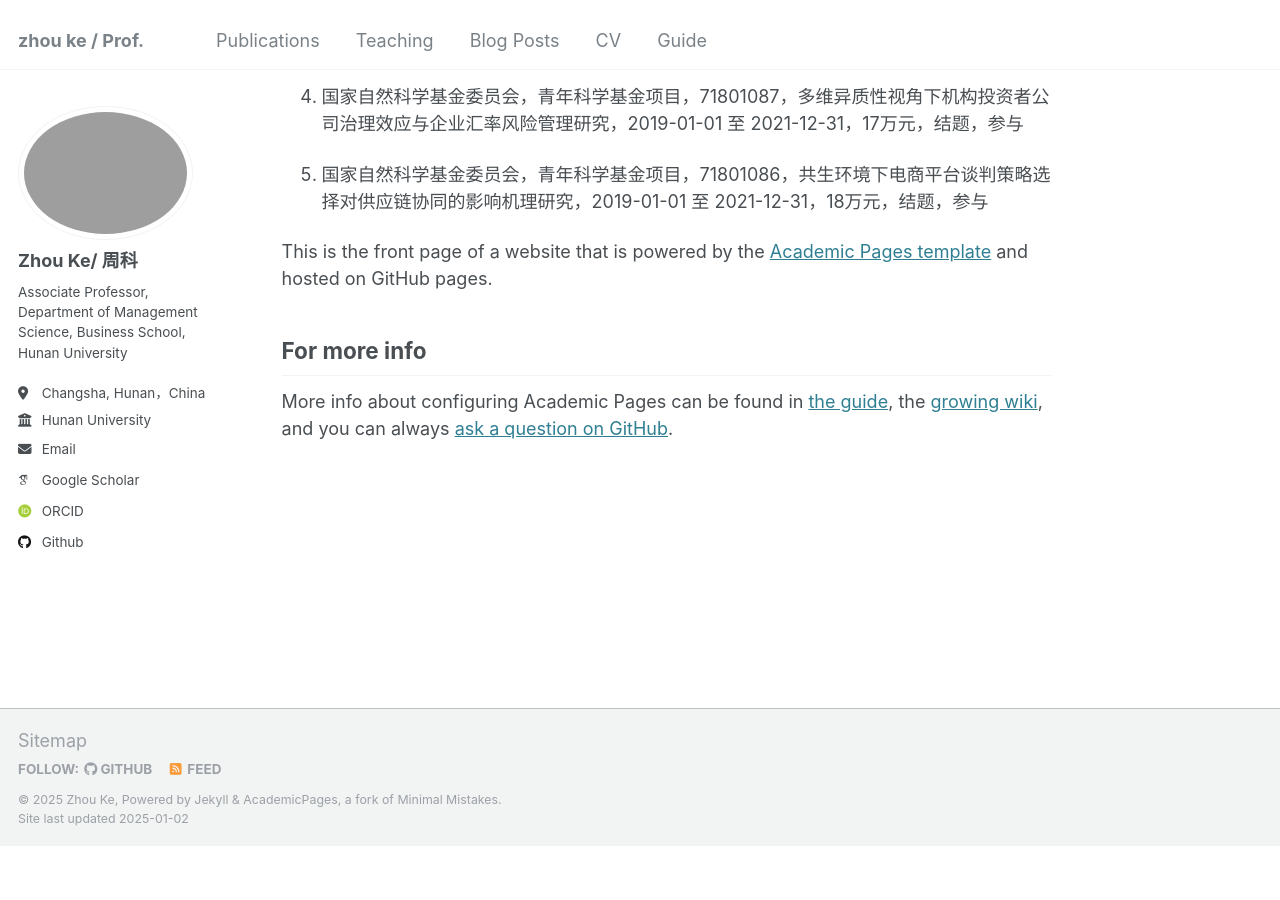
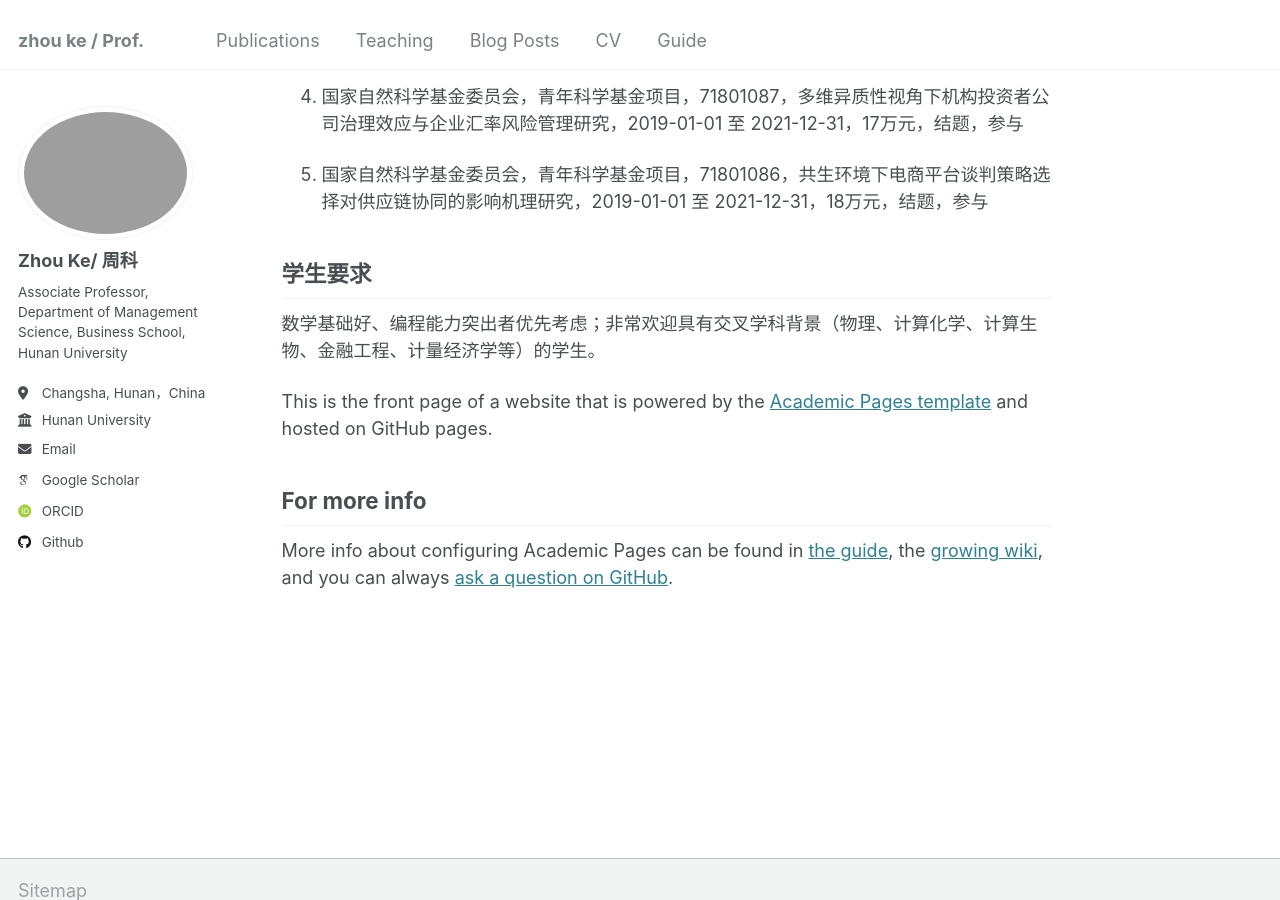
Before and after one commit to hustzhke/hustzhke.github.io, a Jekyll site: the page built from _pages/about.md, in a window 1280 px wide and 900 px high, scrolled down 922 px. Built offline with Jekyll 4.4.1, drawn with Linux system fonts in a browser that asks for light colours; some web fonts are replaced; before the commit the page ends 1768 px from its top, so only the background shows below that.

Commit message:
Update about.md

```diff
--- a/_pages/about.md
+++ b/_pages/about.md
@@ -36,6 +36,10 @@ redirect_from:
 5. 国家自然科学基金委员会，青年科学基金项目，71801086，共生环境下电商平台谈判策略选择对供应链协同的影响机理研究，2019-01-01 至 2021-12-31，18万元，结题，参与
 
 
+## 学生要求
+
+数学基础好、编程能力突出者优先考虑；非常欢迎具有交叉学科背景（物理、计算化学、计算生物、金融工程、计量经济学等）的学生。
+
 This is the front page of a website that is powered by the [Academic Pages template](https://github.com/academicpages/academicpages.github.io) and hosted on GitHub pages.
 
 For more info
```
